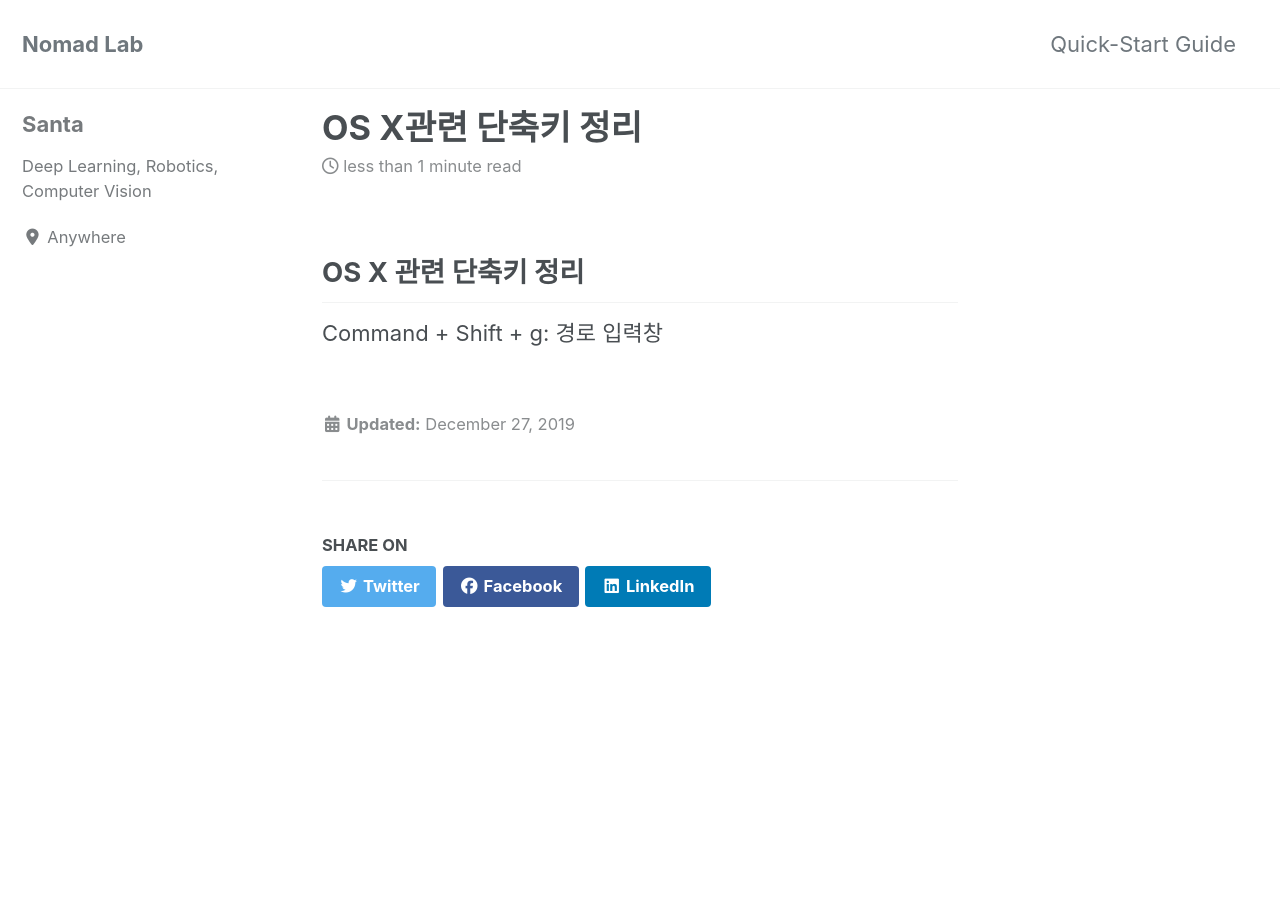
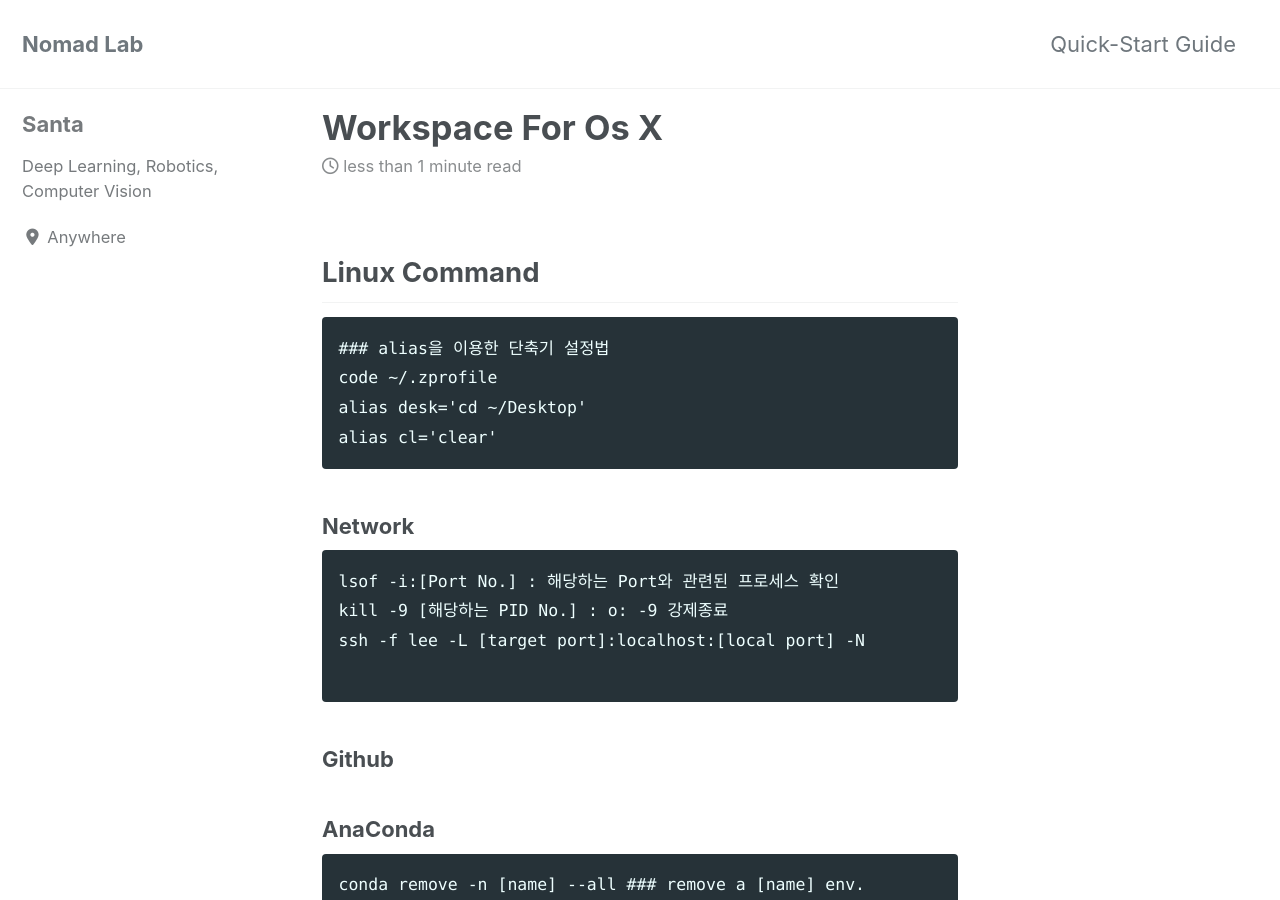
Before and after one commit to sangeunlee88/santa.github.io, a Jekyll site: the page built from _posts/2019-12-27-workspace-for-os-x.md, in a window 1280 px wide and 900 px high. Built offline with Jekyll 4.4.1, drawn with Linux system fonts in a browser that asks for light colours; cached includes are drawn as plain includes; nearby versions of some CDN libraries; some of the changed text lies outside the part shown.

Commit message:
command updated

````diff
--- a/_posts/2019-12-27-workspace-for-os-x.md
+++ b/_posts/2019-12-27-workspace-for-os-x.md
@@ -1,14 +1,56 @@
----
+<!-- ---
 title: "OS X관련 단축키 정리"
 categories:
 tags:
 data: "2019-12-27 23:00"
 
 
----
+--- -->
+
+## Linux Command
+
+```
+### alias을 이용한 단축기 설정법
+code ~/.zprofile
+alias desk='cd ~/Desktop'
+alias cl='clear'
+```
+
+### Network
+
+```
+lsof -i:[Port No.] : 해당하는 Port와 관련된 프로세스 확인
+kill -9 [해당하는 PID No.] : o: -9 강제종료
+ssh -f lee -L [target port]:localhost:[local port] -N
+
+```
+### Github
+
+### AnaConda
+
+```
+conda remove -n [name] --all ### remove a [name] env.
+conda create -n [new name] --clone [old name] ### copy env.
+conda remove -n [old name] --all ### remove old one
+
+conda env list ### show env. list
+conda info --envs
+
+conda create -n [name] [install module] ### ex. conda create -n new python=3.4
+
+conda update conda
+conda update --all
+conda activate [name] ### activate env.
 
 
-
+```
 ## OS X 관련 단축키 정리
 
-Command + Shift + g: 경로 입력창
+Command + Shift + g : 경로 입력창
+Command + Shift + h : 이전에 작성한 명령어 확인 (터미널)
+
+### github.io 홈페이지 관련
+
+```
+
+```
````
